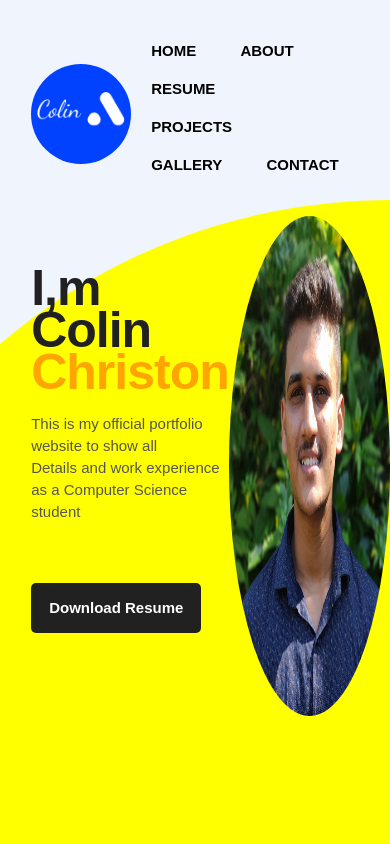
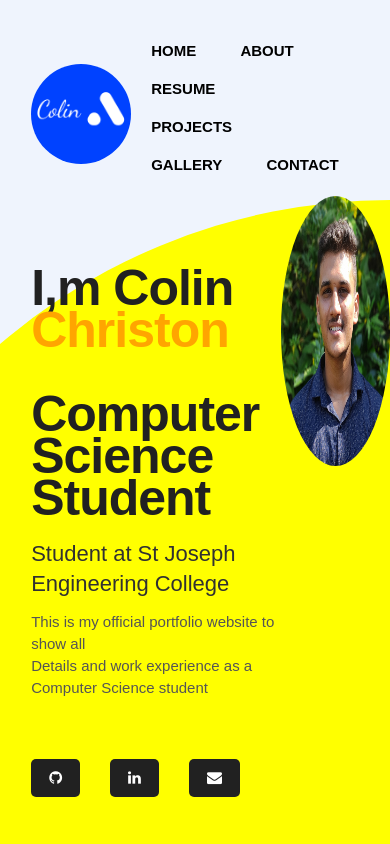
Before and after one commit to Colin-Christon/Personal_Website, a plain HTML site: page index.html in a window 390 px wide. Shown: the top 844 px of the page. Drawn offline with Linux system fonts and the light colour scheme.

Commit message:
added college name in the home page and some links

```diff
--- a/css/home.css
+++ b/css/home.css
@@ -98,3 +98,20 @@ span{
     clip-path: circle(600px at right 800px);
 
 }
+@media screen and (max-width: 1082px) {
+    .images img{
+        height: 350px;
+        width:350px
+    }
+}
+@media screen and (max-width: 966px) {
+    .images img {
+        height: 270px;
+        width: 270px
+    }
+}
+
+.social{
+    display: flex;
+    gap: 30px;
+}
--- a/index.html
+++ b/index.html
@@ -70,9 +70,18 @@
       </nav>
       <div class="detail">
          <div>
-         <h1>I,m Colin <span>Christon</span></h1>
+         <h1>I,m Colin <span>Christon</span><br>
+         <br>Computer Science Student</h1>
+         <h3> Student at St Joseph Engineering College
+         </h3>
          <p>This is my official portfolio website to show all <br>
          Details and work experience as a Computer Science student</p>
+         <ul class="social">
+            <li><a href="https://github.com/Colin-Christon" title="github"><i class="fa fa-github"></i></a></li>
+            <li><a href="https://www.linkedin.com/in/colin-christon-dcruz-720263227/" title="linkedin"><i
+                     class="fa fa-linkedin"></i></a></li>
+            <li><a href="mailto:colinchriston@gmail.com" title="mailto"><i class="fa fa-envelope"></i></a></li>
+         </ul>
          <a href="files/Colin_Christon Dcruz_Resume_.pdf">Download Resume</a>
          </div>
          <div class="images">
@@ -581,6 +590,7 @@
           <label for="message">Message:</label>
           <textarea id="message" name="message" required></textarea><br>
 
+
           <input type="submit" value="Submit" id="submit-btn" class="submitquery">
           <p id="submitted"></p>
         </form>
```
